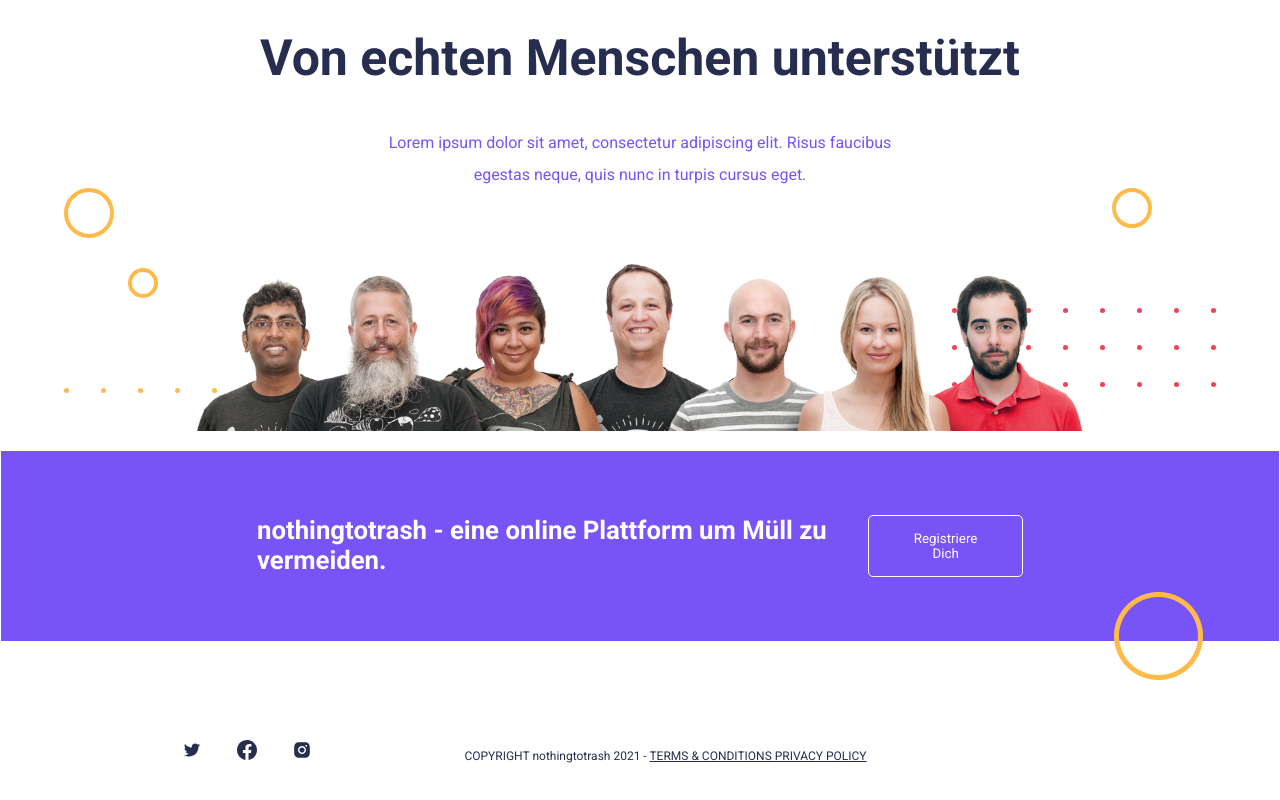
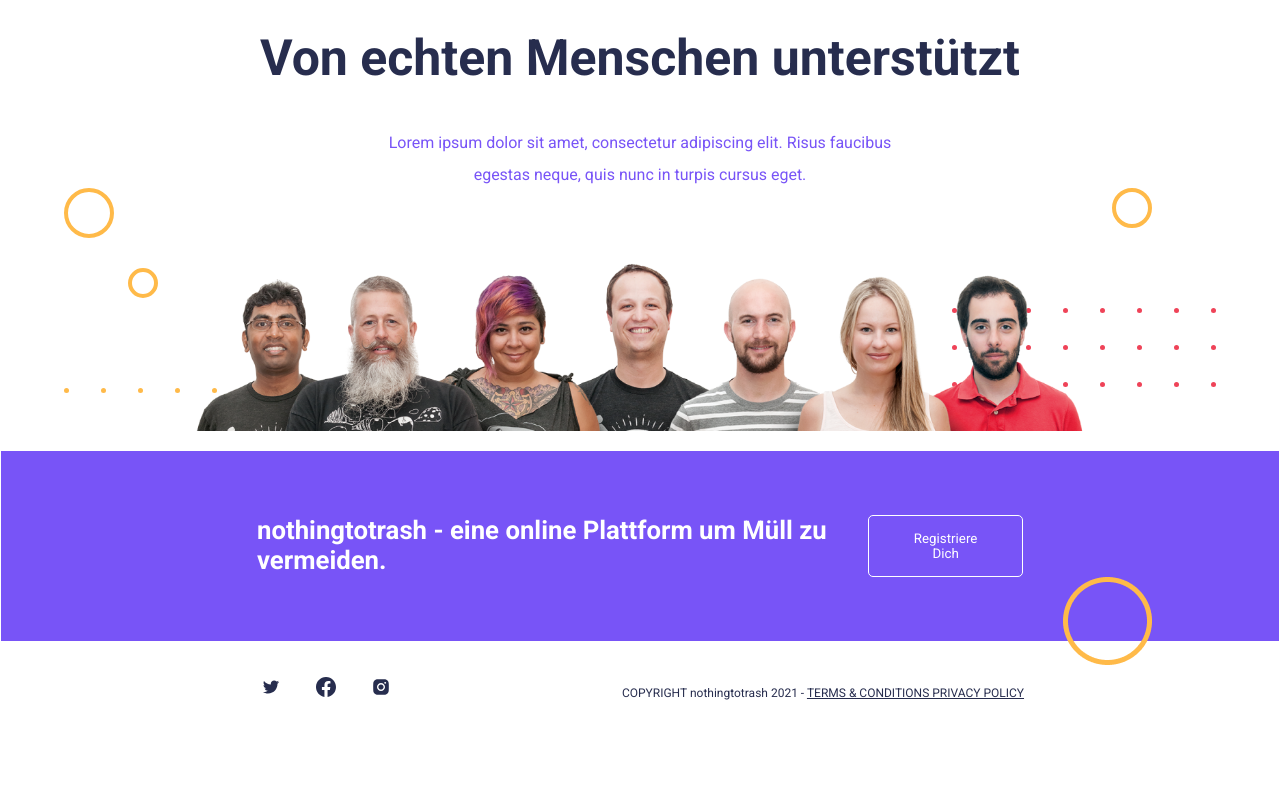
Before and after one commit to StephanPagel/nothing_to_trash, a React (Create React App) app in the folder frontend/: page / in a window 1280 px wide. Shown: the part 2812-3612 px from the top of the page. After the commit the page ends 3549 px from the top, so only its background shows below. Built offline with nearby package versions, Linux system fonts and the light colour scheme; no server answers.

Commit message:
productCard overflow hidden

```diff
--- a/frontend/src/components/Footer.jsx
+++ b/frontend/src/components/Footer.jsx
@@ -10,23 +10,38 @@
       <img src="" alt="" />
       <div className="footer_register">
         <h3>nothingtotrash - eine online Plattform um Müll zu vermeiden.</h3>
-        <Link to="/register"><button className="footer_btn">Registriere Dich</button></Link>
+        <Link to="/register">
+          <button className="footer_btn">Registriere Dich</button>
+        </Link>
       </div>
       <div className="footer_container">
         <div className="footer_icons">
-          <a target={''} className="twitter" href="https://twitter.com">
-            <i><AiOutlineTwitter /></i>
+          <a target={""} className="twitter" href="https://twitter.com">
+            <i>
+              <AiOutlineTwitter />
+            </i>
           </a>
-          <a target={''} className="facebook" href="https://de-de.facebook.com/">
-            <i><BsFacebook /></i>
+          <a
+            target={""}
+            className="facebook"
+            href="https://de-de.facebook.com/"
+          >
+            <i>
+              <BsFacebook />
+            </i>
           </a>
-          <a target={''} className="instagram" href="https://www.instagram.com">
-            <i><AiFillInstagram /></i>
+          <a target={""} className="instagram" href="https://www.instagram.com">
+            <i>
+              <AiFillInstagram />
+            </i>
           </a>
         </div>
-        <p>COPYRIGHT nothingtotrash 2021 - <span>TERMS & CONDITIONS PRIVACY POLICY </span></p>
-        <img className="circle" src={circle} alt="circle" />
+        <p>
+          COPYRIGHT nothingtotrash 2021 -{" "}
+          <span>TERMS & CONDITIONS PRIVACY POLICY </span>
+        </p>
       </div>
+      <img className="circle" src={circle} alt="circle" />
     </div>
   );
 }
--- a/frontend/src/components/footer.scss
+++ b/frontend/src/components/footer.scss
@@ -2,18 +2,6 @@
   color: #272d4e;
   width: 100%;
   position: absolute;
-
-  .instagram:hover {
-    color: red;
-  }
-
-  .facebook:hover {
-    color: blue;
-  }
-
-  .twitter:hover {
-    color: lightblue;
-  }
 }
 
 .footer_register {
@@ -65,12 +53,12 @@
   i {
     color: #272d4e;
   }
+}
 
-  .circle {
-    position: relative;
-    bottom: 80px;
-    right: -100px;
-  }
+.circle {
+  position: absolute;
+  bottom: 9vh;
+  right: 10vw;
 }
 
 @keyframes typing {
--- a/frontend/src/components/productCard.scss
+++ b/frontend/src/components/productCard.scss
@@ -7,6 +7,7 @@
     width: 60vw;
     height: 15vw;
     background-color: #fff;
+    overflow: hidden;
 
     img {
         width: 17vw;
--- a/frontend/src/components/setProductForm.css
+++ b/frontend/src/components/setProductForm.css
@@ -11,6 +11,7 @@
   grid-column-gap: 0px;
   grid-row-gap: 0px;
   padding: 0 20%;
+  margin-top: 10vh;
 }
 
 .formContainer div {
```
Also changed, not shown: frontend/src/components/ProductCard.jsx (+0 -21 lines).
